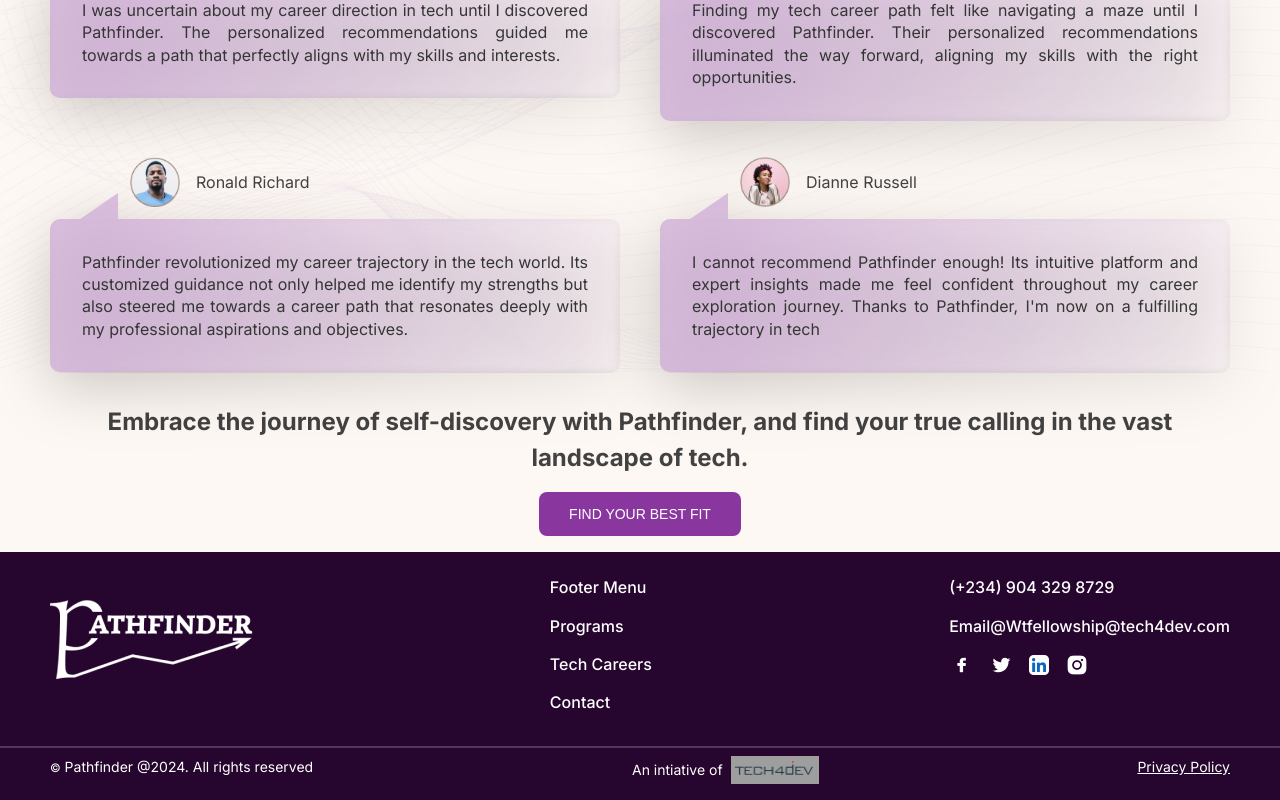
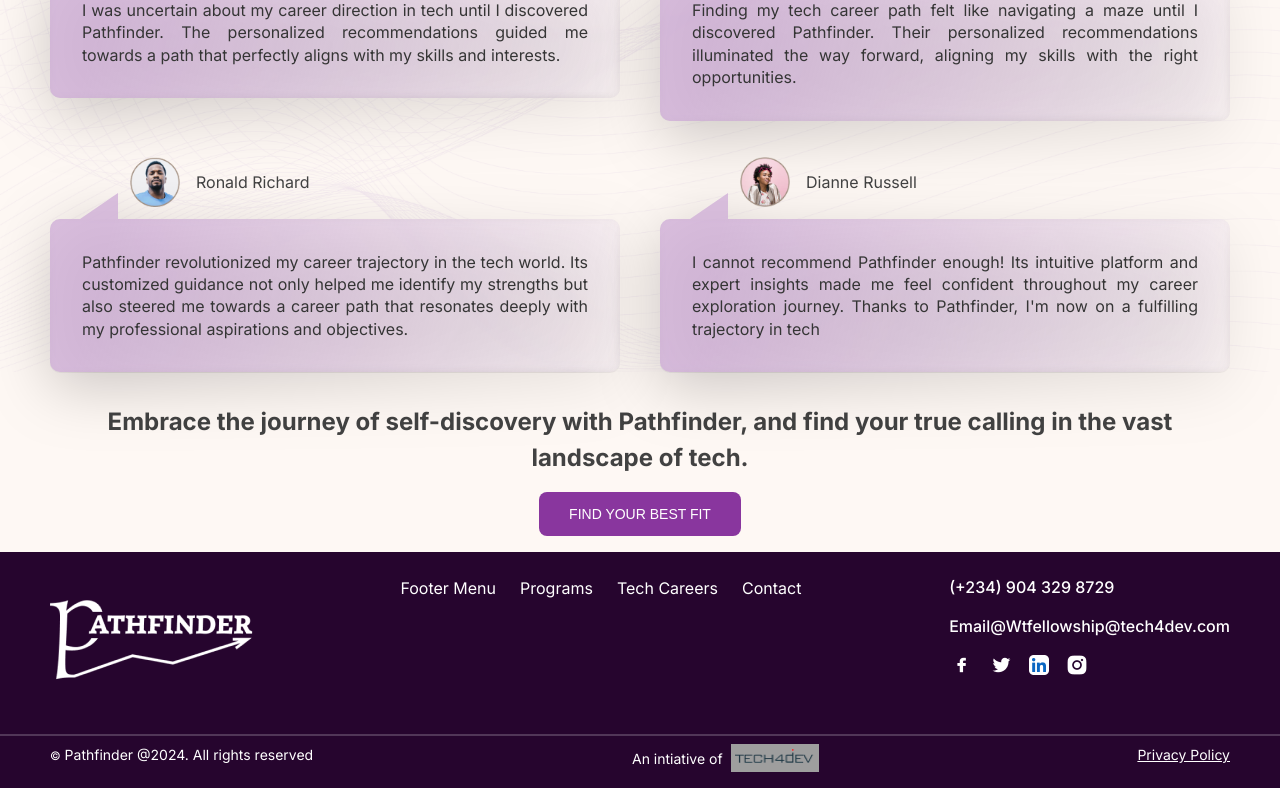
Before and after one commit to wokrit/WTF-Pathfinder, a React (Vite) app: page / in a window 1280 px wide. Shown: the part 2853-3653 px from the top of the page. Built offline with nearby package versions, Linux system fonts and the light colour scheme; no server answers; grey boxes are pictures that could not be loaded.

Commit message:
Update Footer.jsx

```diff
--- a/src/components/pages/Home/landing/Footer.jsx
+++ b/src/components/pages/Home/landing/Footer.jsx
@@ -6,7 +6,7 @@
     <div className={footer.container}>
         <section className={footer.top}>
           <img src="\images\logo pathfinder white 1.png" className={footer.logo} />
-          <ul className={footer.list}>
+          <ul className={footer.list1}>
             <li>Footer Menu</li>
             <li>Programs</li>
             <li>Tech Careers</li>
```
